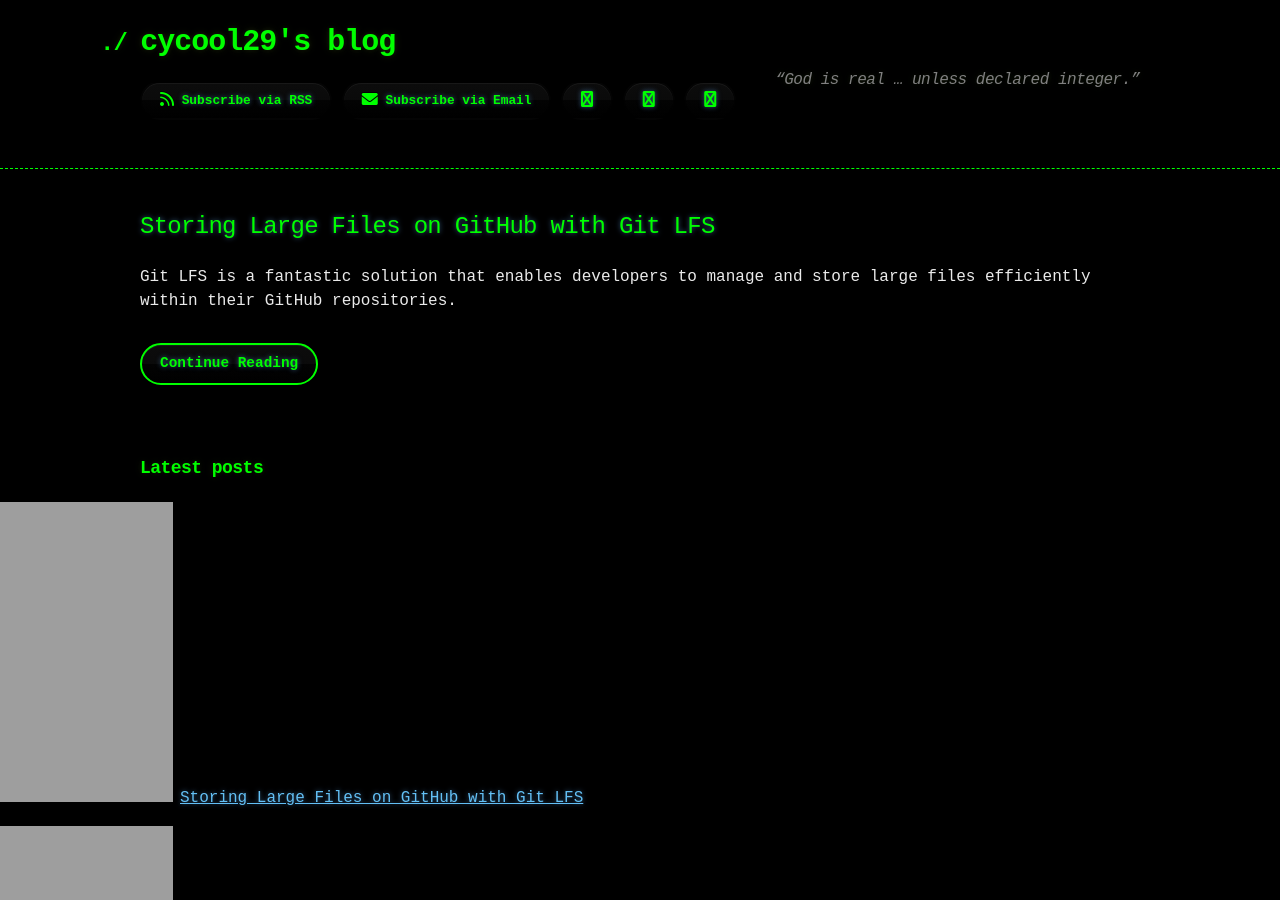
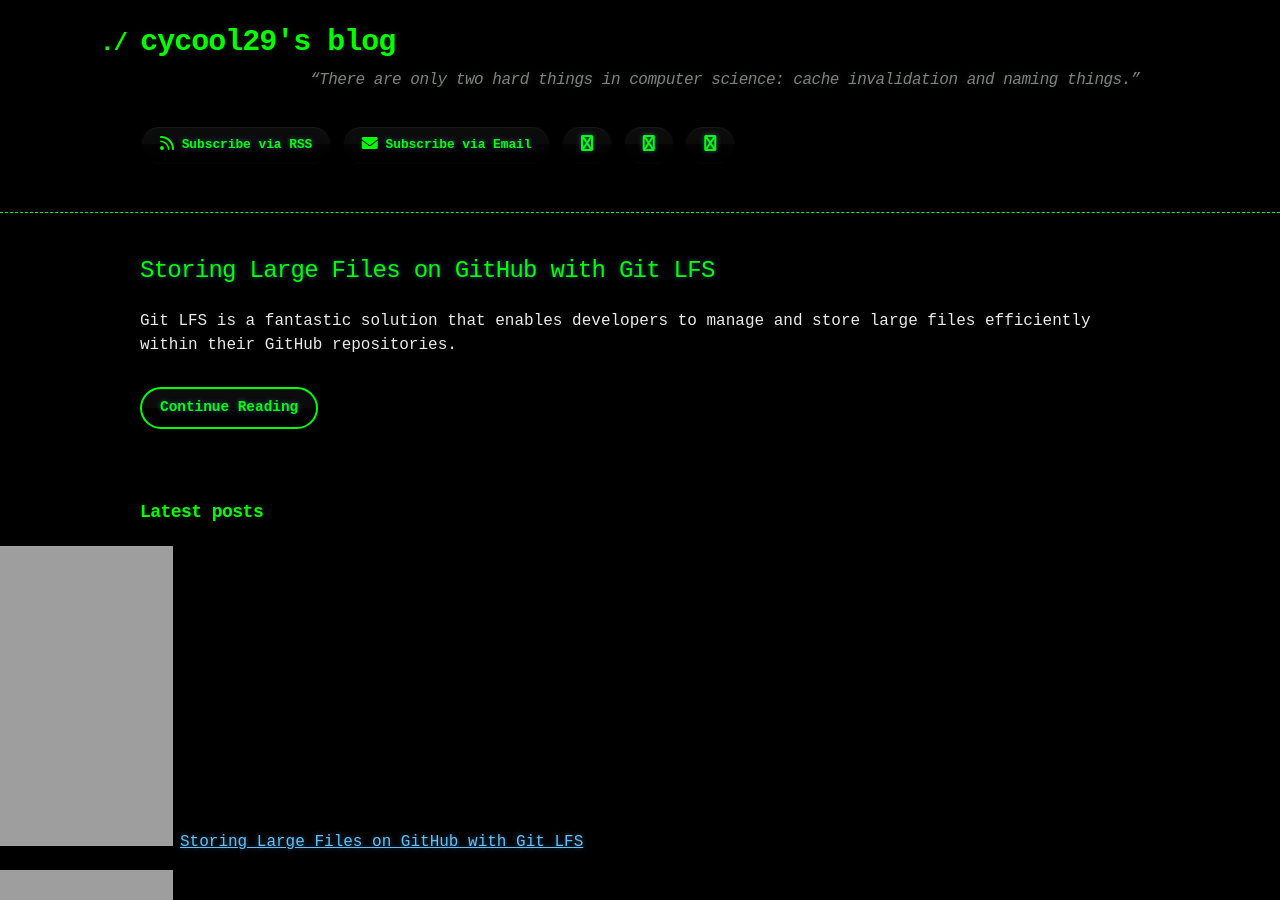
Before and after one commit to cycool29/cycool29.github.io, a Jekyll site: the page built from index.md, in a window 1280 px wide and 900 px high. Built offline with Jekyll 4.4.1, drawn with Linux system fonts in a browser that asks for light colours; a style sheet for code colours, icons or effects is not loaded.

Commit message:
Update quotes

```diff
--- a/_config.yml
+++ b/_config.yml
@@ -1,5 +1,5 @@
 title: cycool29's blog
-description: "“God is real … unless declared integer.” "
+description: "“There are only two hard things in computer science: cache invalidation and naming things.” "
 bio: A high school student. Intermediate in Python, Git, Bash. Learning JavaScript. He/Him. "
 author: cycool29
 url: https://cycool29.github.io
```
